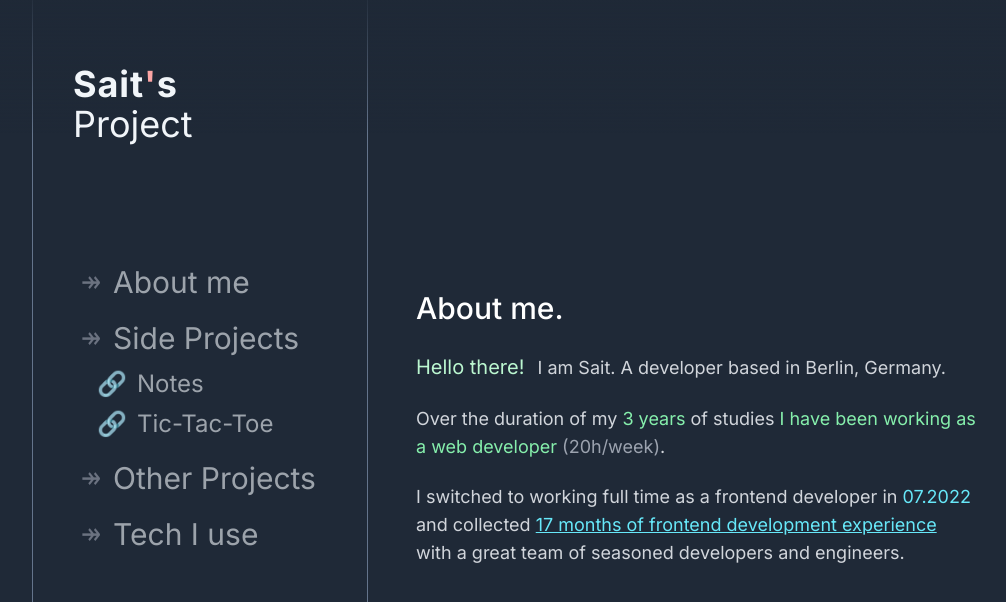
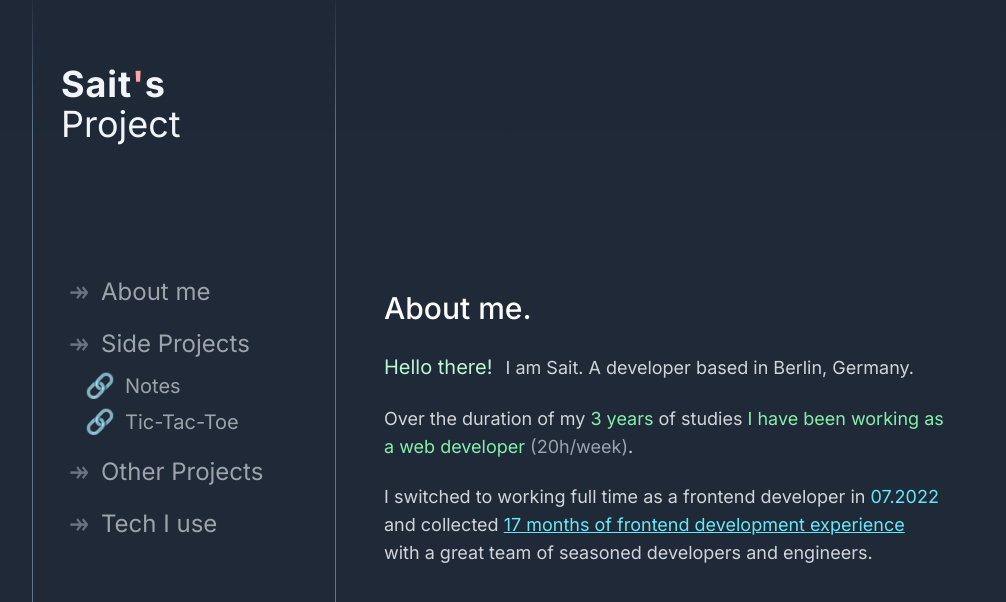
Before and after one commit to dizzzy7/the-project, a Next.js app: page / in a window 1280 px wide. Shown: the top 602 px of the page, without its empty margins (0-1006 px from the left). Built offline with nearby package versions, Linux system fonts and the light colour scheme.

Commit message:
feat: update page

```diff
--- a/src/app/page.tsx
+++ b/src/app/page.tsx
@@ -6,34 +6,34 @@ export default function Home() {
     <main className='min-h-screen bg-gray-800 text-slate-100'>
       <div className='fixed h-1/6 bottom-0 w-screen bg-gradient-to-t from-gray-800/90 to-gray-800/0 pointer-events-none'></div>
       <div className='fixed h-1/6 top-0 w-screen bg-gradient-to-t to-gray-800/90 from-gray-800/0 pointer-events-none'></div>
-      <div className='container grid grid-cols-[21rem_auto] h-full min-h-screen'>
-        <div className='border-l border-r border-slate-500 px-8 '>
-          <nav className='flex flex-col h-full min-h-screen align-middle fixed'>
-            <h1 className='fixed top-0 pt-16 px-2 text-4xl font-bold tracking-wide'>Sait<span className='text-red-300'>&apos;</span>s<br /><span className='font-normal tracking-normal'>Project</span></h1>
-            <ul className='space-y-5 flex flex-col pt-16 p-12 justify-center h-full'>
+      <div className='container grid lg:grid-cols-[19rem_auto] h-full min-h-screen'>
+        <div className='border-l border-r border-slate-500 px-8 lg:px-0'>
+          <nav className='flex lg:flex-col lg:h-full lg:min-h-screen align-middle fixed top-0 left-0 right-0 lg:left-auto lg:right-auto px-5 lg:w-auto justify-between'>
+            <h1 className='fixed top-0 pt-6 lg:pt-16 px-2 text-3xl lg:text-4xl font-bold tracking-wide'>Sait<span className='text-red-300'>&apos;</span>s<br /><span className='font-normal tracking-normal'>Project</span></h1>
+            <ul className='space-y-5 flex flex-col pt-6 lg:pt-16 lg:p-12 justify-center h-full ml-auto'>
               <li className='before:content-["↠"] before:text-gray-500 before:absolute before:-left-3 before:-translate-x-full before:-translate-y-1/2 relative before:text-2xl before:top-1/2 before:scale-y-125'>
-                <Link className='text-3xl opacity-60 hover:opacity-100 transition-opacity' href={'#about-me'}>
+                <Link className='text-2xl opacity-60 hover:opacity-100 transition-opacity' href={'#about-me'}>
                   About me
                 </Link>
               </li>
               <li className='before:content-["↠"] before:text-gray-500 before:absolute before:-left-3 before:-translate-x-full before:-translate-y-1/2 relative before:text-2xl before:top-1/2 before:scale-y-125'>
-                <Link className='text-3xl opacity-60 hover:opacity-100 transition-opacity' href={'#side-projects'}>
+                <Link className='text-2xl opacity-60 hover:opacity-100 transition-opacity' href={'#side-projects'}>
                   Side Projects
                 </Link>
               </li>
               <li className='ml-6 !mt-3 before:content-["🔗"] before:text-gray-500 before:absolute before:-left-3 before:-translate-x-7 before:-translate-y-1/2 relative before:text-2xl before:top-1/2'>
-                <Link className='text-2xl opacity-60 hover:opacity-100 hover:text-blue-400 transition-all' href={'/notes'}>
+                <Link className='text-xl opacity-60 hover:opacity-100 hover:text-blue-400 transition-all' href={'/notes'}>
                   Notes
                 </Link>
               </li>
               <li className='ml-6 !mt-2 before:content-["🔗"] before:absolute before:-left-3 before:-translate-x-7 before:-translate-y-1/2 relative before:text-2xl before:text-gray-500 before:top-1/2'>
-                <Link className='text-2xl opacity-60 hover:opacity-100 hover:text-blue-200 transition-all' href={'/tictactoe'}>Tic-Tac-Toe</Link>
+                <Link className='text-xl opacity-60 hover:opacity-100 hover:text-blue-200 transition-all' href={'/tictactoe'}>Tic-Tac-Toe</Link>
               </li>
               <li className='before:content-["↠"] before:text-gray-500 before:absolute before:-left-3 before:-translate-x-full before:-translate-y-1/2 relative before:text-2xl before:top-1/2 before:scale-y-125'>
-                <Link className='text-3xl opacity-60 hover:opacity-100 transition-opacity' href={'#other-projects'}>Other Projects</Link>
+                <Link className='text-2xl opacity-60 hover:opacity-100 transition-opacity' href={'#other-projects'}>Other Projects</Link>
               </li>
               <li className='before:content-["↠"] before:text-gray-500 before:absolute before:-left-3 before:-translate-x-full before:-translate-y-1/2 relative before:text-2xl before:top-1/2 before:scale-y-125'>
-                <Link className='text-3xl opacity-60 hover:opacity-100 transition-opacity hover:text-yellow-100' href={'#tech-i-use'}>Tech I use</Link>
+                <Link className='text-2xl opacity-60 hover:opacity-100 transition-opacity hover:text-yellow-100' href={'#tech-i-use'}>Tech I use</Link>
               </li>
             </ul>
           </nav>
```
